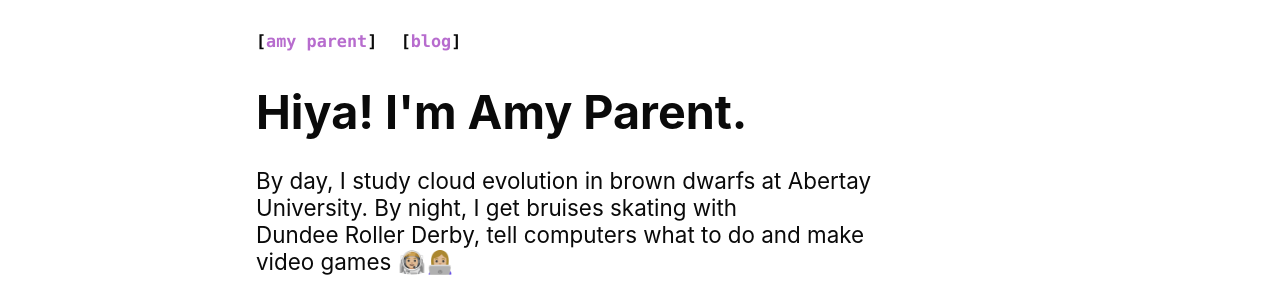
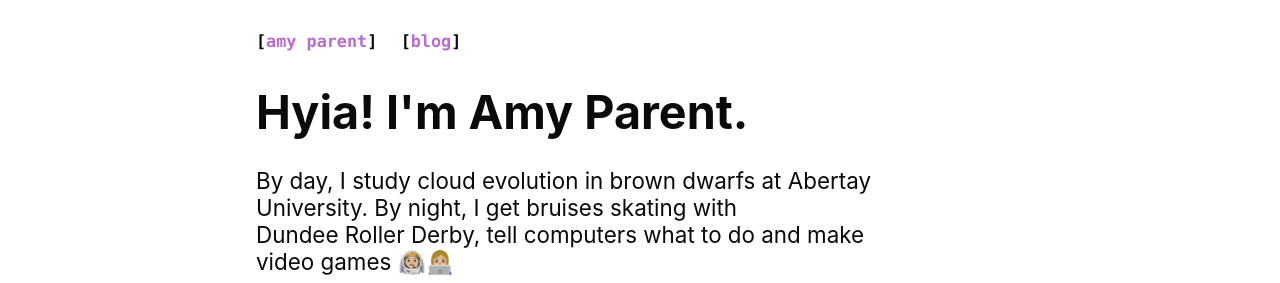
Before and after one commit to amyinorbit/amyinorbit.github.io, a Jekyll site: the page built from index.md, in a window 1280 px wide. Shown: the top 283 px of the page. Built offline with Jekyll 4.4.1, drawn with Linux system fonts in a browser that asks for light colours.

Commit message:
Fix page titles

```diff
--- a/_config.yml
+++ b/_config.yml
@@ -1,9 +1,11 @@
-title: Amy in Orbit
+title: Amy Parent
 email: amy@amyparent.com
 timezone: Europe/London
 permalink: /blog/:title/
 author: Amy Parent
+
 avatar: /static/media/amy.jpg
+greeting: Hyia! I'm Amy Parent.
 description: >
   By day, I study cloud evolution in brown dwarfs at Abertay University. By night, I get bruises skating with Dundee Roller Derby, tell computers what to do and make video games 👩🏼‍🚀👩🏼‍💻
 baseurl: "" # the subpath of your site, e.g. /blog
--- a/_includes/head.html
+++ b/_includes/head.html
@@ -1,6 +1,6 @@
 <head>
     <meta charset="utf-8">
-    <title>{% if page.title %}{{ page.title | escape }} // {{ site.title | escape }}{% else %}{{ site.title | escape }}{% endif %}</title>
+    <title>{% if page.title %}{{ page.title | escape }} :: {{ site.title | escape }}{% else %}{{ site.title | escape }}{% endif %}</title>
     <meta http-equiv="X-UA-Compatible" content="IE=edge">
     <meta name="viewport" content="width=device-width, initial-scale=1.0" />
     <meta name="author" content="{{ site.author | escape }}">
--- a/_layouts/home.html
+++ b/_layouts/home.html
@@ -3,7 +3,7 @@ layout: default
 ---
 <article>
     <header>
-        <h1 class="large-title">{{ page.title }}</h1>
+        <h1 class="large-title">{{ site.greeting }}</h1>
     </header>
     <div class="blurb">
         {{ site.description }}
--- a/index.md
+++ b/index.md
@@ -1,6 +1,5 @@
 ---
 layout: home
-title: Hiya! I'm Amy Parent.
 ---
 
 *I'm working on adding more fleshed-out pages for research and projects. This should be done in the next few weeks!*
```
